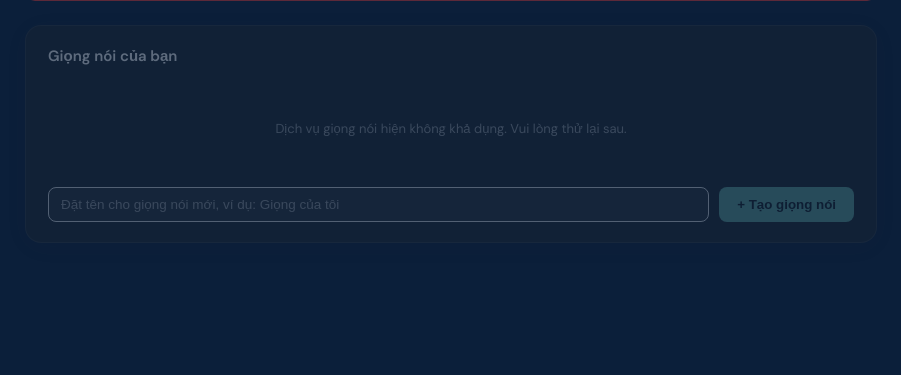
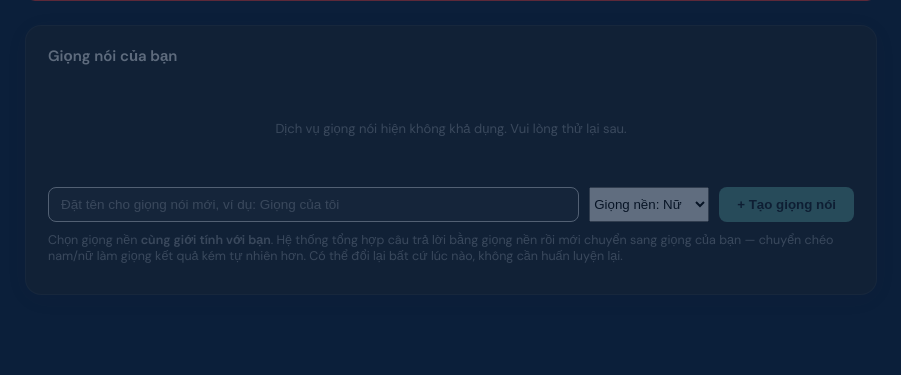
Before and after one commit to BaoNHN/rag-legal-assistant-voice, a FastAPI app: template templates/voice_profile.html in a window 1280 px wide. Shown: the part 606-981 px from the top of the page, without its empty margins (189-1090 px from the left). Before the commit the page ends 828 px from the top, so only its background shows below. Run offline with FastAPI, Linux system fonts and the light colour scheme; the template is opened without the code that fills it, so the values that code supplies are empty; parts of the project's set-up code (start-up, migrations or seed data) failed here and were passed over; some libraries are stand-ins or nearby versions.

Commit message:
Let users pick the base voice for a cloned voice profile
A cloned voice was always synthesised from the station's default base, a
female voice, with no way to change it. For a male speaker that meant
cross-gender conversion on every answer, which is audibly worse than
starting from a same-gender base, and nothing in the interface said so.

The create form now offers the base voice, and each cloned voice carries a
selector to change it later. Changing it applies to the next answer and
needs no retraining.

Co-Authored-By: Claude Opus 5 <noreply@anthropic.com>
Claude-Session: https://claude.ai/code/session_01UF7ekVekiTSSiigLnWGyRk

```diff
--- a/app.py
+++ b/app.py
@@ -1104,8 +1104,14 @@ async def create_voice_profile_route(request: Request):
     if not name:
         return JSONResponse({"status": "error", "message": "Vui lòng đặt tên cho giọng nói."}, status_code=400)
 
+    # Which builtin TTS voice the answer is synthesised from before RVC re-voices
+    # it. Sent at creation so a male speaker is not stuck on the station's female
+    # default, which would mean cross-gender conversion on every answer.
+    base_tts_voice = (data.get("base_tts_voice") or "").strip() or None
+
     try:
-        profile_id = station_client.create_voice_profile(external_user_id, name)
+        profile_id = station_client.create_voice_profile(external_user_id, name,
+                                                        base_tts_voice=base_tts_voice)
     except VoiceStationError as e:
         return _voice_error(e)
     return {"status": "ok", "profile_id": profile_id}
@@ -1121,6 +1127,7 @@ async def update_voice_profile_route(profile_id: int, request: Request):
         station_client.update_voice_profile(
             profile_id, external_user_id,
             name=data.get("name"), is_default=data.get("is_default"),
+            base_tts_voice=data.get("base_tts_voice"),
         )
     except VoiceStationError as e:
         return _voice_error(e)
--- a/templates/voice_profile.html
+++ b/templates/voice_profile.html
@@ -276,8 +276,17 @@ h1 {
       <p class="progress-note" id="profileLimitNote"></p>
       <div class="new-profile-form" id="newProfileForm">
         <input type="text" id="newProfileName" placeholder="Đặt tên cho giọng nói mới, ví dụ: Giọng của tôi"/>
+        <select id="newProfileBaseVoice" title="Giọng nền dùng để tổng hợp trước khi chuyển sang giọng của bạn">
+          <option value="vi-VN-HoaiMyNeural">Giọng nền: Nữ</option>
+          <option value="vi-VN-NamMinhNeural">Giọng nền: Nam</option>
+        </select>
         <button id="createProfileBtn">+ Tạo giọng nói</button>
       </div>
+      <p class="progress-note">
+        Chọn giọng nền <strong>cùng giới tính với bạn</strong>. Hệ thống tổng hợp câu trả lời bằng
+        giọng nền rồi mới chuyển sang giọng của bạn — chuyển chéo nam/nữ làm giọng kết quả kém tự
+        nhiên hơn. Có thể đổi lại bất cứ lúc nào, không cần huấn luyện lại.
+      </p>
     </div>
 
     <div class="card" id="recordingCard" style="display:none;">
@@ -376,6 +385,12 @@ function renderProfileRow(p) {
     : `<button class="btn-small" onclick="setDefault(${p.id})">Đặt mặc định</button>`;
   const manageBtn = isOwn ? `<button class="btn-small" onclick="openRecording(${p.id})">Ghi âm mẫu</button>` : '';
   const deleteBtn = isOwn ? `<button class="btn-small danger" onclick="deleteProfile(${p.id})">Xoá</button>` : '';
+  // Only a cloned voice has a base voice to change: a system voice IS its own base.
+  const baseVoiceSel = isOwn ? `
+      <select class="btn-small" title="Giọng nền" onchange="setBaseVoice(${p.id}, this.value)">
+        <option value="vi-VN-HoaiMyNeural" ${p.base_tts_voice === 'vi-VN-HoaiMyNeural' ? 'selected' : ''}>Nền: Nữ</option>
+        <option value="vi-VN-NamMinhNeural" ${p.base_tts_voice === 'vi-VN-NamMinhNeural' ? 'selected' : ''}>Nền: Nam</option>
+      </select>` : '';
   return `
     <div class="profile-row">
       <div>
@@ -383,6 +398,7 @@ function renderProfileRow(p) {
         <div class="profile-sub">${isOwn ? 'Giọng cá nhân' : 'Giọng hệ thống'}${p.error_message ? ' — ' + escapeHtml(p.error_message) : ''}</div>
       </div>
       ${badge}
+      ${baseVoiceSel}
       ${defaultBtn}
       ${manageBtn}
       ${deleteBtn}
@@ -393,6 +409,20 @@ function escapeHtml(s) {
   const div = document.createElement('div');
   div.textContent = s;
   return div.innerHTML;
+}
+
+async function setBaseVoice(profileId, baseVoice) {
+  const res  = await fetch(`/voice/profiles/${profileId}`, {
+    method: 'PUT',
+    headers: { 'Content-Type': 'application/json' },
+    body: JSON.stringify({ base_tts_voice: baseVoice })
+  });
+  const data = await res.json();
+  if (data.status !== 'ok') { showToast('❌ ' + (data.message || 'Không đổi được giọng nền')); loadProfiles(); return; }
+  // No retraining needed: the RVC model is independent of the base voice, so this
+  // applies to the next answer the assistant speaks.
+  showToast('✓ Đã đổi giọng nền. Áp dụng ngay ở câu trả lời tiếp theo.');
+  loadProfiles();
 }
 
 async function setDefault(profileId) {
@@ -421,10 +451,11 @@ document.getElementById('createProfileBtn').addEventListener('click', async () =
   const name  = input.value.trim();
   if (!name) { showToast('Vui lòng nhập tên.'); return; }
 
+  const baseVoice = document.getElementById('newProfileBaseVoice').value;
   const res  = await fetch('/voice/profiles', {
     method: 'POST',
     headers: { 'Content-Type': 'application/json' },
-    body: JSON.stringify({ name })
+    body: JSON.stringify({ name, base_tts_voice: baseVoice })
   });
   const data = await res.json();
   if (data.status !== 'ok') { showToast('❌ ' + (data.message || 'Lỗi')); return; }
--- a/voice/station_client.py
+++ b/voice/station_client.py
@@ -128,12 +128,14 @@ def list_voice_profiles(external_user_id: str) -> list:
     return _client.list_voice_profiles(external_user_id)
 
 
-def create_voice_profile(external_user_id: str, name: str) -> int:
-    return _client.create_voice_profile(external_user_id, name)
+def create_voice_profile(external_user_id: str, name: str, base_tts_voice: str = None) -> int:
+    return _client.create_voice_profile(external_user_id, name, base_tts_voice=base_tts_voice)
 
 
-def update_voice_profile(profile_id: int, external_user_id: str, name: str = None, is_default: bool = None):
-    return _client.update_voice_profile(profile_id, external_user_id, name=name, is_default=is_default)
+def update_voice_profile(profile_id: int, external_user_id: str, name: str = None,
+                         is_default: bool = None, base_tts_voice: str = None):
+    return _client.update_voice_profile(profile_id, external_user_id, name=name,
+                                        is_default=is_default, base_tts_voice=base_tts_voice)
 
 
 def delete_voice_profile(profile_id: int, external_user_id: str) -> dict:
```
